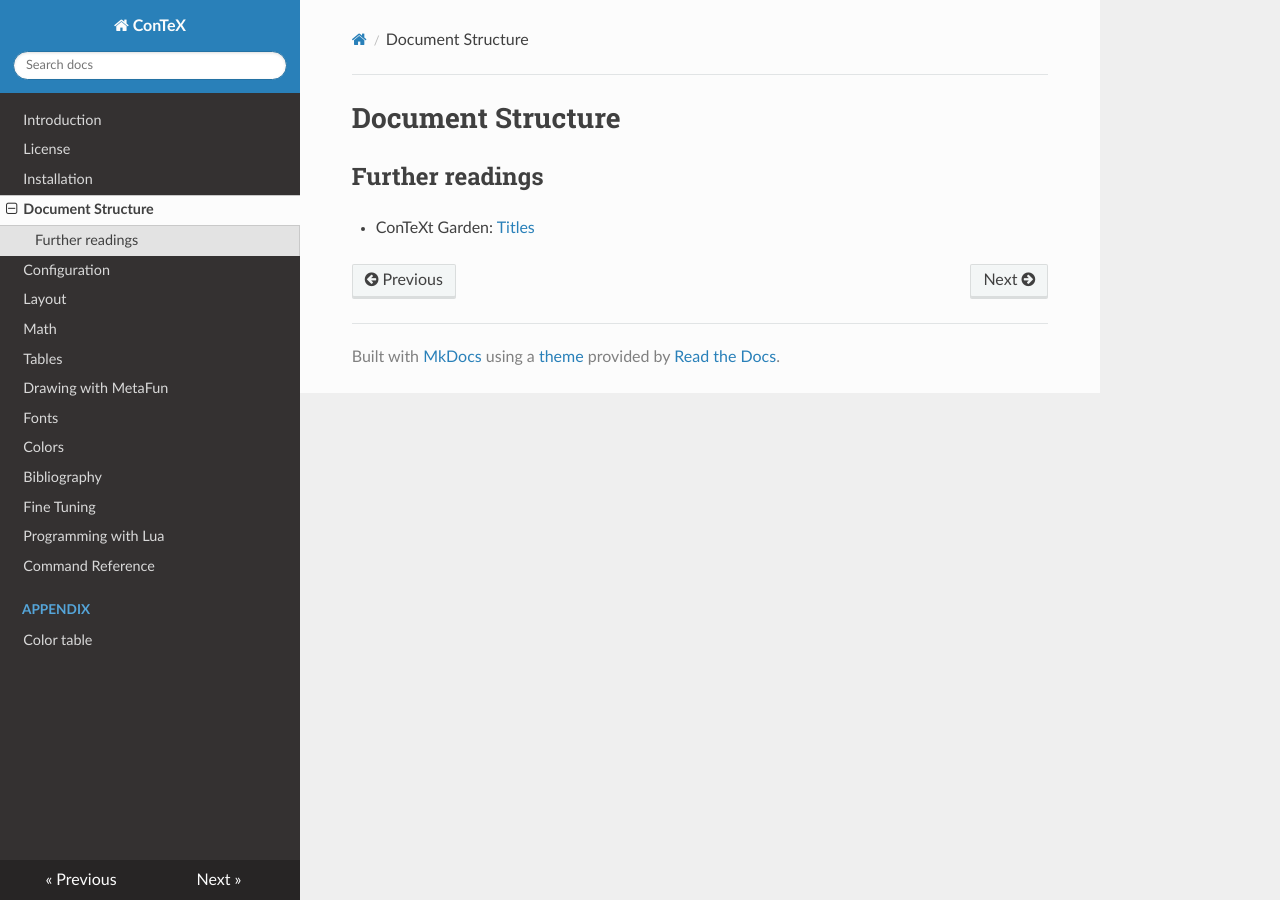
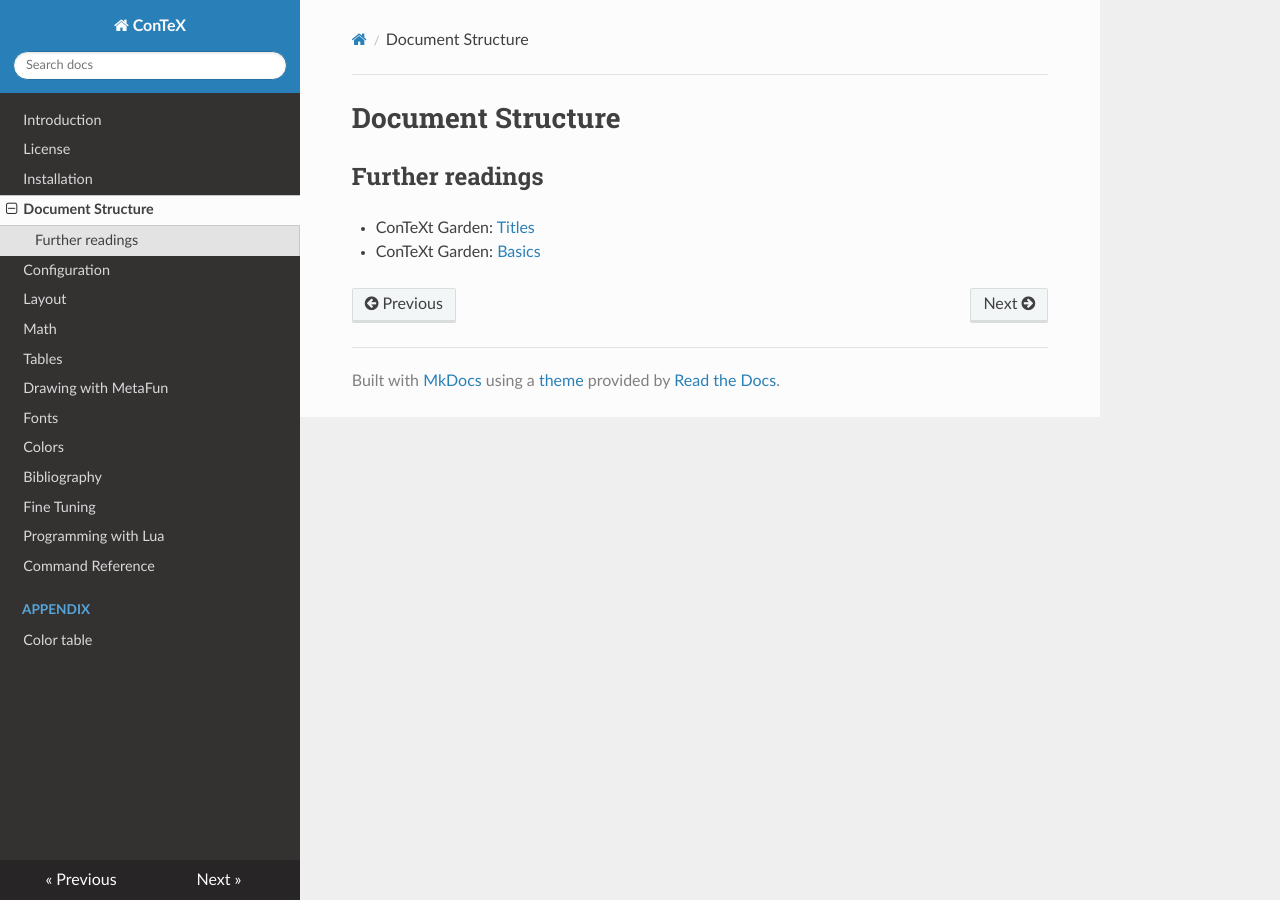
Before and after one commit to champignoom/contex-docs, an MkDocs documentation site: the page built from docs/document-structure.md, in a window 1280 px wide. Built offline with MkDocs 1.6.1, drawn with Linux system fonts in a browser that asks for light colours; nearby versions of some CDN libraries.

Commit message:
update links for document structure

```diff
--- a/docs/document-structure.md
+++ b/docs/document-structure.md
@@ -3,3 +3,4 @@
 ## Further readings
 
 - ConTeXt Garden: [Titles](https://wiki.contextgarden.net/Titles)
+- ConTeXt Garden: [Basics](https://wiki.contextgarden.net/Basics)
```
